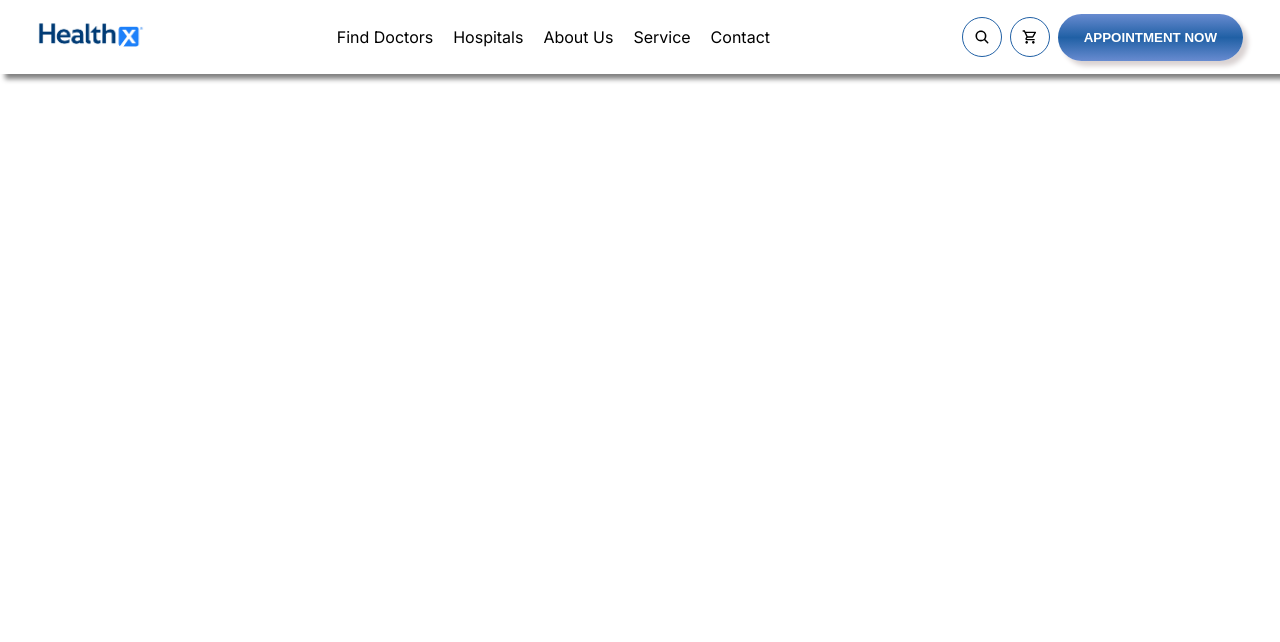
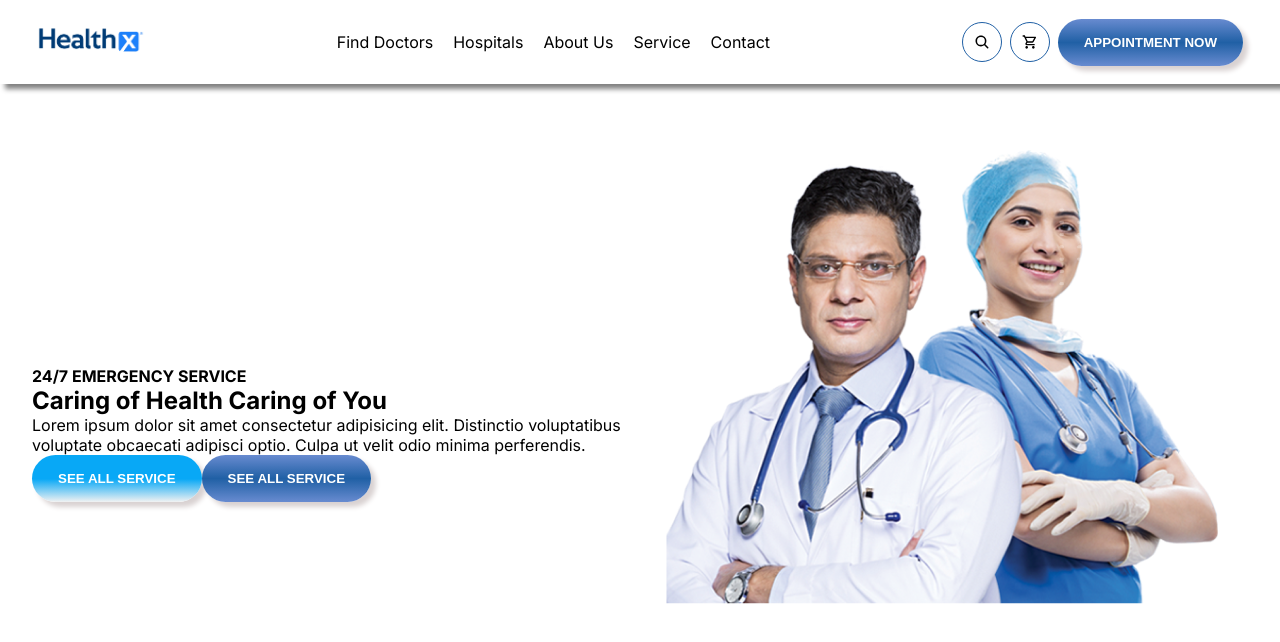
Before and after one commit to DKAbir111/healthxBD, a React (Vite) app: page / in a window 1280 px wide. Shown: the top 642 px of the page. Built offline with nearby package versions, Linux system fonts and the light colour scheme.

Commit message:
banner section structure ready

```diff
--- /dev/null
+++ b/src/components/Banner/Banner.css
@@ -0,0 +1,8 @@
+.banner-container {
+    width: 95%;
+    margin: 0px auto;
+}
+
+.left-banner {
+    width: 50%;
+}
--- /dev/null
+++ b/src/components/Banner/Banner.jsx
@@ -0,0 +1,25 @@
+
+import BannerImg from '../../assets/hero_image.png'
+import './Banner.css'
+export default function Banner() {
+    return (
+        <div >
+            <main className='flex banner-container'>
+                <aside className='left-banner'>
+                    <h4>24/7 EMERGENCY SERVICE</h4>
+                    <h2>Caring of Health Caring of You</h2>
+                    <p>Lorem ipsum dolor sit amet consectetur adipisicing elit. Distinctio voluptatibus voluptate obcaecati adipisci optio. Culpa ut velit odio minima perferendis.</p>
+                    <div>
+                        <button className='btn btn-secondary'>SEE ALL SERVICE</button>
+                        <button className='btn btn-primary'>SEE ALL SERVICE</button>
+                    </div>
+                </aside>
+                <aside>
+
+                    <img src={BannerImg} alt="banner image" />
+
+                </aside>
+            </main>
+        </div>
+    )
+}
--- a/src/components/Navbar/Navbar.css
+++ b/src/components/Navbar/Navbar.css
@@ -1,32 +1,35 @@
+/* General Flex Container */
 .flex {
     display: flex;
     justify-content: space-between;
     align-items: center;
 }
 
+/* Navbar Styles */
 .nav-bar {
     width: 95%;
     margin: 0px auto;
-    padding: 5px;
-
+    padding: 10px 5px;
 }
 
+/* Container Styling */
 .container {
     width: 100%;
     box-shadow: 5px 5px 5px gray;
-
 }
 
+/* Navbar Links */
 .nav-link {
     display: flex;
     gap: 20px;
-
 }
 
+/* Flex-end styling */
 .flex-end {
     gap: 8px;
 }
 
+/* Icon Styling */
 .icon {
     width: 40px;
     height: 40px;
@@ -37,8 +40,15 @@
     border: 1px solid rgba(32, 96, 165, 1);
 }
 
+.icon:hover {
+    background-color: rgba(32, 96, 165, 0.2);
+    box-shadow: 2px 2px 2px rgb(206, 202, 202);
+    transition-duration: .3s;
+    cursor: pointer;
+}
+
+/* Logo Styling */
 .logo {
     height: 60px;
     width: auto;
-
 }
--- a/src/index.css
+++ b/src/index.css
@@ -27,10 +27,22 @@ body {
 
 }
 
+.btn-secondary {
+
+  background: rgb(8, 168, 246);
+  background: linear-gradient(180deg, rgba(8, 168, 246, 1) 0%, rgba(8, 168, 246, 1) 51%, rgba(242, 242, 242, 1) 100%);
+}
 
 .btn-primary:hover {
   background: rgb(133, 168, 235);
   background: linear-gradient(180deg, rgba(133, 168, 235, 1) 0%, rgba(32, 96, 165, 1) 50%, rgba(133, 168, 235, 1) 100%);
+  transition-duration: .3s;
+}
+
+.btn-secondary:hover {
+  background: rgb(242, 242, 242);
+  background: linear-gradient(180deg, rgba(242, 242, 242, 1) 0%, rgba(8, 168, 246, 1) 51%, rgba(8, 168, 246, 1) 100%);
+  transition-duration: 1s;
 }
 
 a {
--- a/src/layout/HomeLayout.jsx
+++ b/src/layout/HomeLayout.jsx
@@ -1,11 +1,11 @@
+import Banner from "../components/Banner/Banner";
 import Navbar from "../components/Navbar/Navbar";
 
 export default function HomeLayout() {
     return (
         <div>
-
             <Navbar />
-
+            <Banner />
         </div>
     )
 }
```
Also changed, not shown: src/assets/hero_image.png (added).
